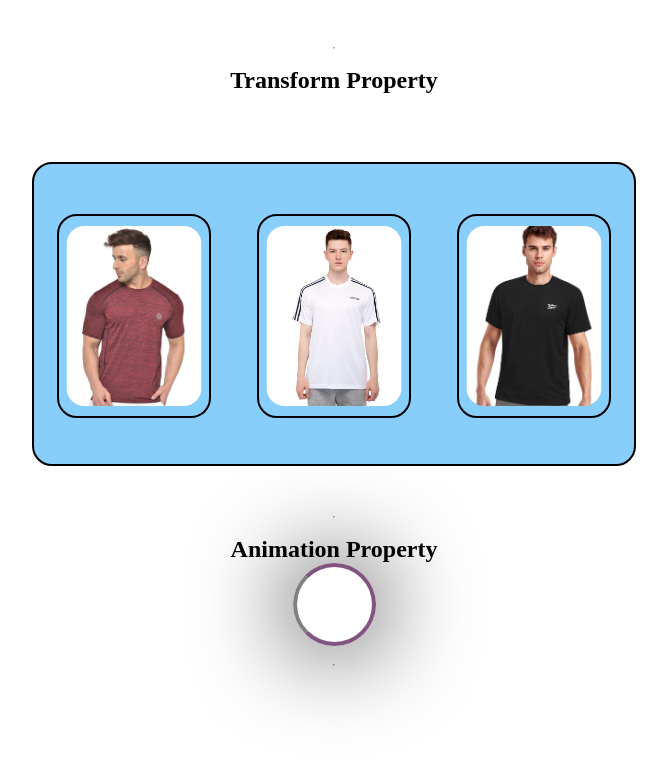
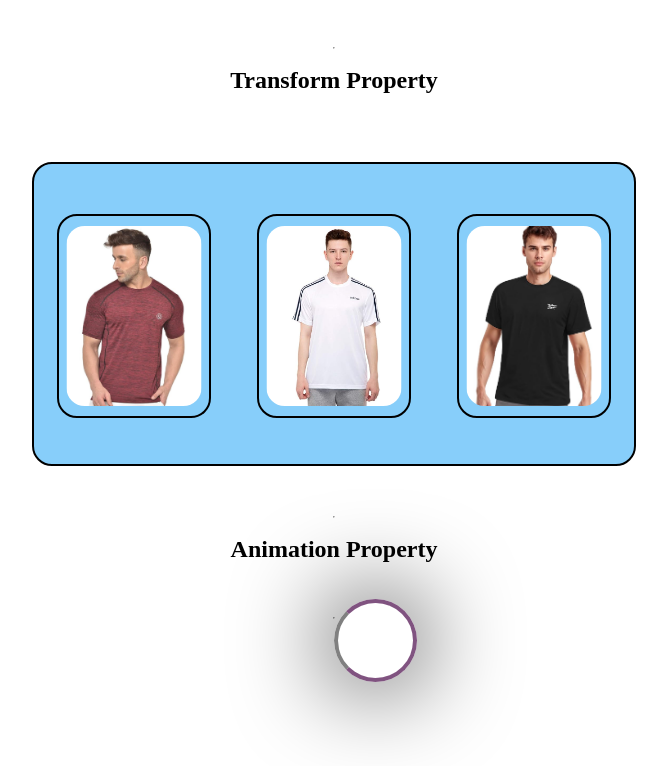
Before and after one commit to Pateldeep760/web, a plain HTML site: page CSSAdvance/CSSadvance.html in a window 1280 px wide. Shown: the part 1006-1772 px from the top of the page, without its empty margins (306-973 px from the left). After the commit the page ends 1725 px from the top, so only its background shows below. Drawn offline with Linux system fonts and the light colour scheme.

Commit message:
modified

```diff
--- a/CSSAdvance/stylecss.css
+++ b/CSSAdvance/stylecss.css
@@ -130,6 +130,11 @@ h2{
 
 }
 
+.ap{
+    display: flex;
+    position: absolute;
+    justify-items: center;
+}
 
 .cricle{
     position:relative;
```
Also changed, not shown: CSSAdvance/CSSadvance.html (+2 -1 lines).
